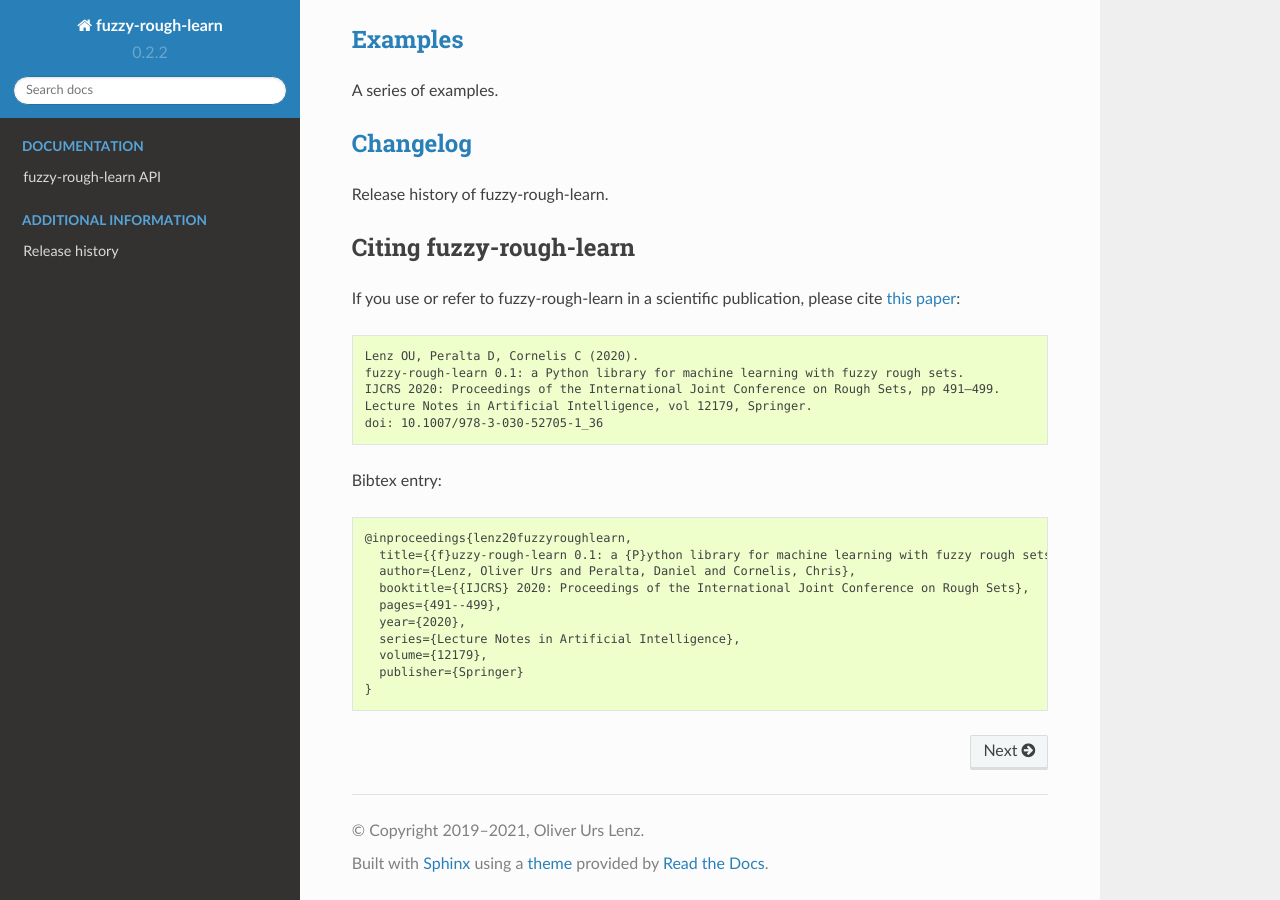
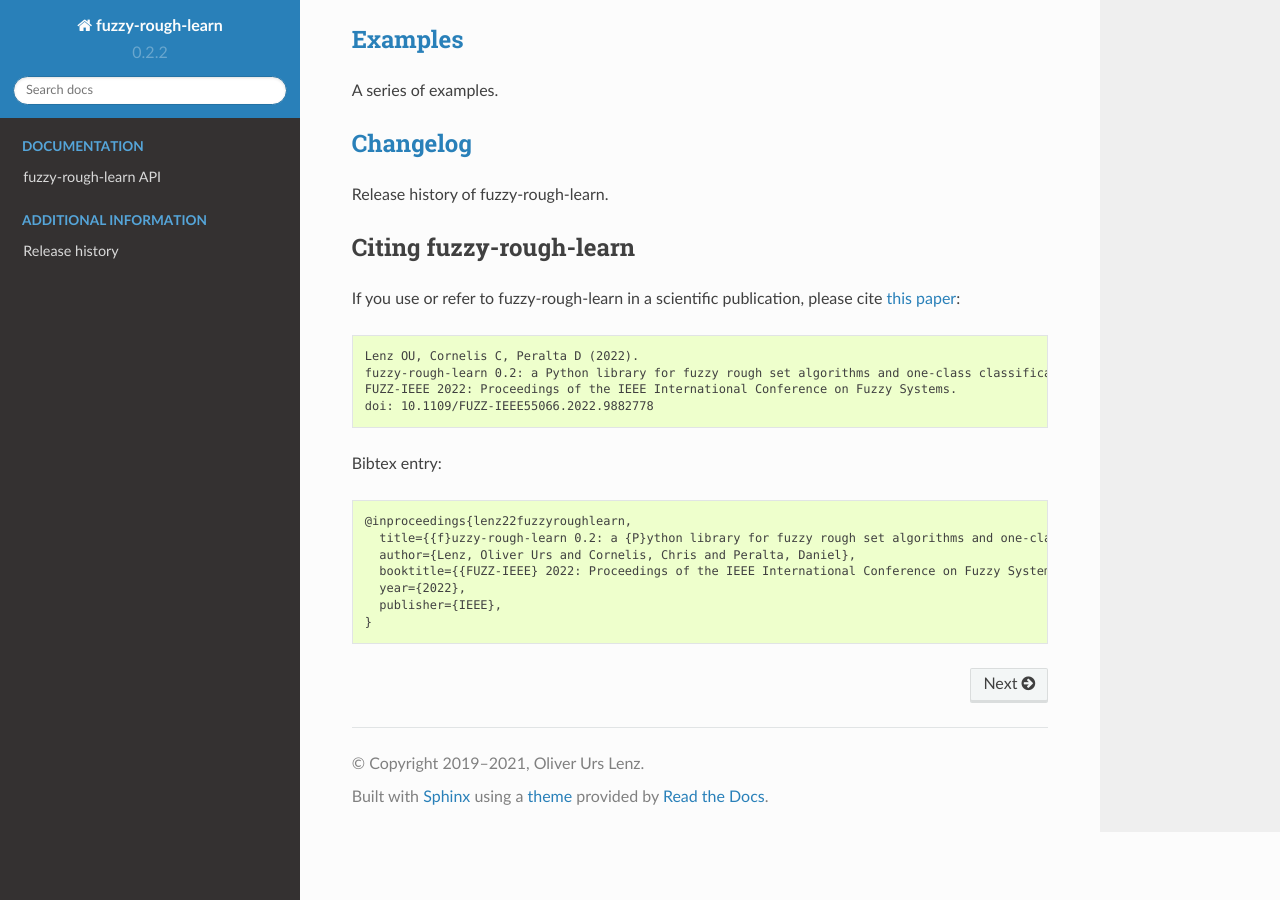
Before and after one commit to oulenz/fuzzy-rough-learn, a Sphinx documentation site: the page built from doc/index.rst, in a window 1280 px wide and 900 px high, scrolled down 1072 px. Built offline with Sphinx 7.4.7 and the Read the Docs theme 2.0.0, drawn with Linux system fonts in a browser that asks for light colours; formulas are drawn with MathJax 3; pages that are not in the unit, such as notebooks, are missing from menus.

Commit message:
update citation request to 0.2 paper

```diff
--- a/doc/index.rst
+++ b/doc/index.rst
@@ -77,27 +77,23 @@ Release history of fuzzy-rough-learn.
 Citing fuzzy-rough-learn
 ------------------------
 
-If you use or refer to fuzzy-rough-learn in a scientific publication, please cite `this paper <https://link.springer.com/chapter/10.1007%2F978-3-030-52705-1_36>`_:
+If you use or refer to fuzzy-rough-learn in a scientific publication, please cite `this paper <https://ieeexplore.ieee.org/document/9882778>`_:
 
 .. code-block:: text
 
-  Lenz OU, Peralta D, Cornelis C (2020).
-  fuzzy-rough-learn 0.1: a Python library for machine learning with fuzzy rough sets.
-  IJCRS 2020: Proceedings of the International Joint Conference on Rough Sets, pp 491–499.
-  Lecture Notes in Artificial Intelligence, vol 12179, Springer.
-  doi: 10.1007/978-3-030-52705-1_36
+  Lenz OU, Cornelis C, Peralta D (2022).
+  fuzzy-rough-learn 0.2: a Python library for fuzzy rough set algorithms and one-class classification.
+  FUZZ-IEEE 2022: Proceedings of the IEEE International Conference on Fuzzy Systems.
+  doi: 10.1109/FUZZ-IEEE55066.2022.9882778
 
 Bibtex entry:
 
 .. code-block:: text
 
-  @inproceedings{lenz20fuzzyroughlearn,
-    title={{f}uzzy-rough-learn 0.1: a {P}ython library for machine learning with fuzzy rough sets},
-    author={Lenz, Oliver Urs and Peralta, Daniel and Cornelis, Chris},
-    booktitle={{IJCRS} 2020: Proceedings of the International Joint Conference on Rough Sets},
-    pages={491--499},
-    year={2020},
-    series={Lecture Notes in Artificial Intelligence},
-    volume={12179},
-    publisher={Springer}
+  @inproceedings{lenz22fuzzyroughlearn,
+    title={{f}uzzy-rough-learn 0.2: a {P}ython library for fuzzy rough set algorithms and one-class classification},
+    author={Lenz, Oliver Urs and Cornelis, Chris and Peralta, Daniel},
+    booktitle={{FUZZ-IEEE} 2022: Proceedings of the IEEE International Conference on Fuzzy Systems},
+    year={2022},
+    publisher={IEEE},
   }
```
Also changed, not shown: README.rst (+11 -15 lines), 1 other file.
